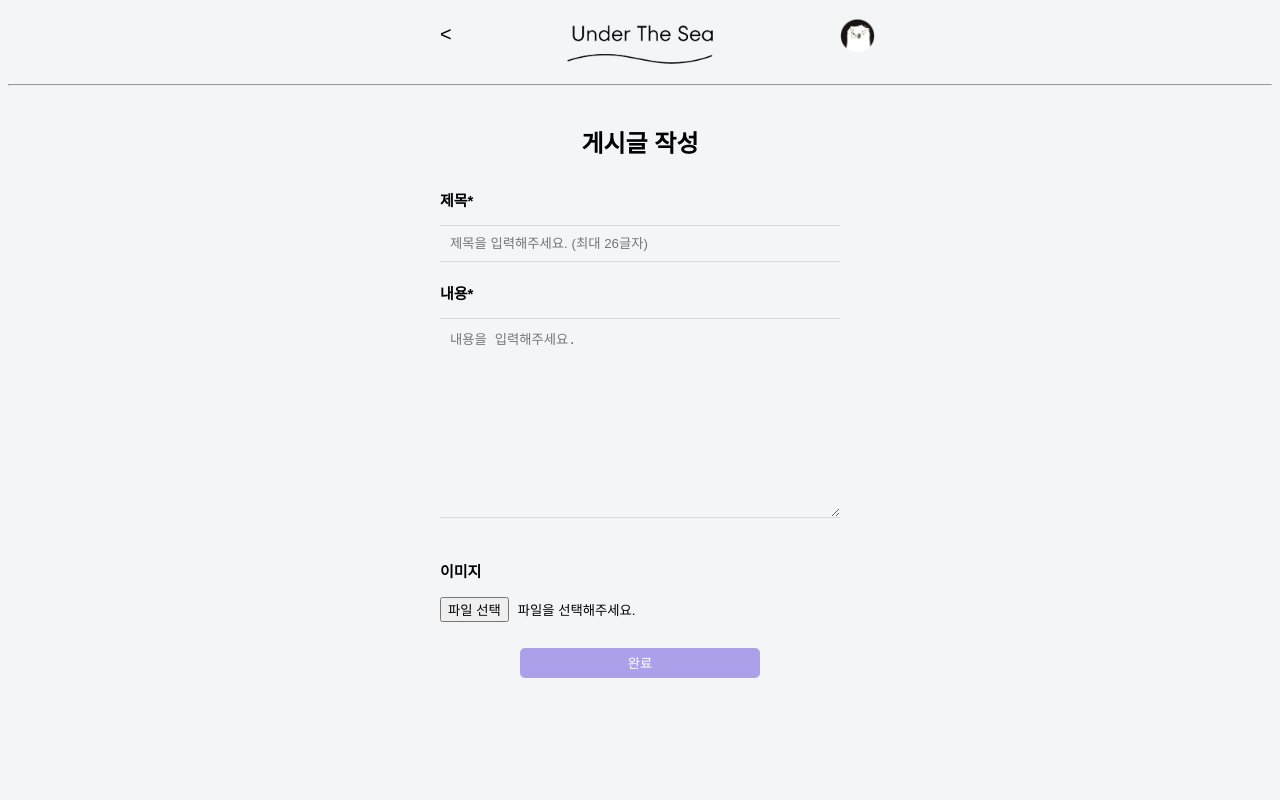
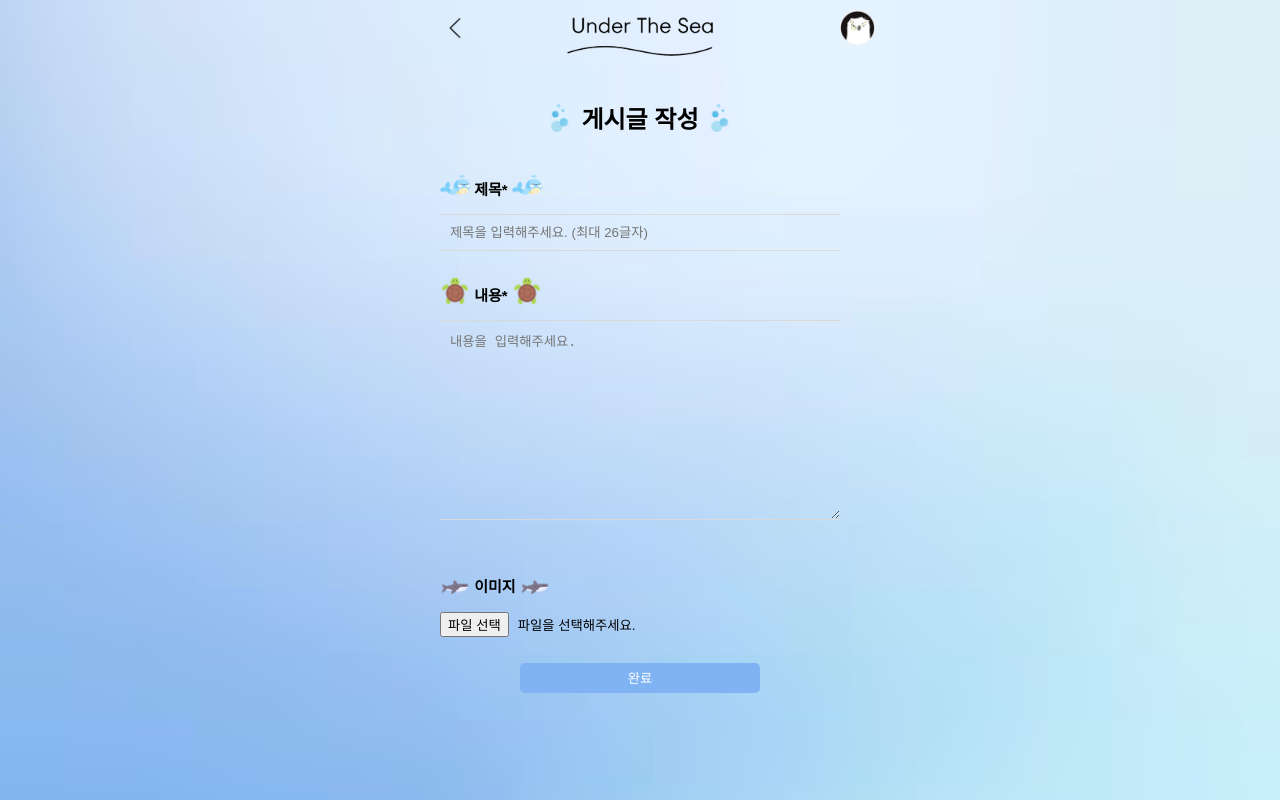
Before and after one commit to 100-hours-a-week/5-ariel-express-all, a website: page public/html/create-post.html in a window 1280 px wide. Drawn offline with Linux system fonts and the light colour scheme; no server answers; sample sign-in values are in the browser's storage.

Commit message:
[Change CSS] create-post page

```diff
--- a/public/css/create-post.css
+++ b/public/css/create-post.css
@@ -1,7 +1,12 @@
 body {
     justify-content: center;
     font-family: "Noto Sans KR", sans-serif;
-    background-color: #F4F5F7;
+    background-image: url('../assets/images/blue_background.avif');
+    background-size: cover;
+    background-repeat: repeat;
+    background-attachment: fixed; /* 배경 이미지 고정 */
+    margin: 0;
+    padding: 0;
 }
 
 header {
@@ -26,12 +31,10 @@ header {
 
 .back-button {
     color: black;
-    margin-top: 15px;
-    font-size: 20px;
+    margin-top: 13px;
+    width: 30px;
     position: absolute;
-    /* back-button 요소를 절대 위치로 설정합니다. */
     left: calc(50% - 200px);
-    /* title-image의 왼쪽에 50px 떨어뜨리려면, title-image의 가로 너비의 절반을 빼고, 50px를 더해야 합니다. */
 }
 
 a {
@@ -43,7 +46,7 @@ a {
     /* 글자색을 검정색으로 변경 */
 }
 
-.title-create-post {
+.title-login {
     text-align: center;
     font-size: 24px;
     margin: 30px 0;
@@ -107,7 +110,7 @@ a {
     transform: translate(-50%);
     text-align: center;
     color: white;
-    background-color: #ACA0EB;
+    background-color: #7fb3f3;
     height: 30px;
     border: none;
     /* 테두리 제거 */
@@ -115,6 +118,18 @@ a {
     /* 그림자 제거 */
     border-radius: 5px;
     margin-top: 10px;
+}
+
+.icons {
+    position: relative;
+    top: 5px;
+    width: 30px;
+}
+
+.icons2 {
+    position: relative;
+    top: 10px;
+    width: 30px;
 }
 
 button,
--- a/public/html/create-post.html
+++ b/public/html/create-post.html
@@ -11,7 +11,7 @@
 <body>
     <header>
         <a href="#" onclick="history.back()">
-            <div class="back-button">&lt;</div>
+            <img src="/assets/images/back-button.png" class="back-button" alt="back-button-image">
         </a>
         <img src="/assets/images/title.png" class="title-image" alt="title-image">
         <div class="dropdown">
@@ -23,17 +23,16 @@
             </div>
         </div>
     </header>
-    <hr>
     <section class="create-post-form">
-        <h1 class="title-create-post">게시글 작성</h1>
+        <h1 class="title-create-post"><h1 class="title-login"><img src="/assets/images/bubbles.png" class="icons" alt="img-bubbles"> 게시글 작성 <img src="/assets/images/bubbles.png" class="icons" alt="img-bubbles"></h1>
         <form>
-            <p class="title-input-title"><b>제목*</b></p>
+            <p class="title-input-title"><img src="/assets/images/whale.png" class="icons" alt="img-whale"><b> 제목* </b><img src="/assets/images/whale.png" class="icons" alt="img-whale"></p>
             <input type="text" class="input-title" id="titleInput" maxlength="26" placeholder="제목을 입력해주세요. (최대 26글자)">
             </p>
-            <p class="title-input-content"><b>내용*</b></p>
+            <p class="title-input-content"><img src="/assets/images/turtle.png" class="icons" alt="img-turtle"><b> 내용* </b><img src="/assets/images/turtle.png" class="icons" alt="img-turtle"></p>
             <textarea class="input-content" id="contentInput" placeholder="내용을 입력해주세요."></textarea>
             <small class="helper-text" id="createPostHelperText">* helper text</small>
-            <p class="title-input-image"><b>이미지</b></p>
+            <p class="title-input-image"><img src="/assets/images/shark.png" class="icons2" alt="img-shark"><b> 이미지 </b><img src="/assets/images/shark.png" class="icons2" alt="img-shark"></p>
             <!-- 파일 선택 버튼을 누르면 파일 선택 창이 나타납니다. -->
             <p><button type="button" onclick="document.getElementById('fileInput').click()">파일
                     선택</button>&nbsp;&nbsp;<small id="fileName">파일을 선택해주세요.</small></p>
--- a/public/js/create-post.js
+++ b/public/js/create-post.js
@@ -63,13 +63,13 @@ const validate = () => {
         createPostHelperText.textContent = '* 제목, 내용을 모두 작성해주세요.';
         createPostHelperText.style.visibility = 'visible';
         document.getElementById('completeButton').disabled = true;
-        document.getElementById('completeButton').style.backgroundColor = "#ACA0EB";
+        document.getElementById('completeButton').style.backgroundColor = "#7fb3f3";
     }
     // 제목과 내용이 모두 입력된 경우, helper text 숨기기 + 버튼 활성화
     else {
         createPostHelperText.style.visibility = 'hidden';
         document.getElementById('completeButton').disabled = false;
-        document.getElementById('completeButton').style.backgroundColor = "#7F6AEE";
+        document.getElementById('completeButton').style.backgroundColor = "#4e9af7";
     }
 }
 
```
Also changed, not shown: public/html/sign-in.html (+1 -1 lines), public/html/sign-up.html (+1 -1 lines).
